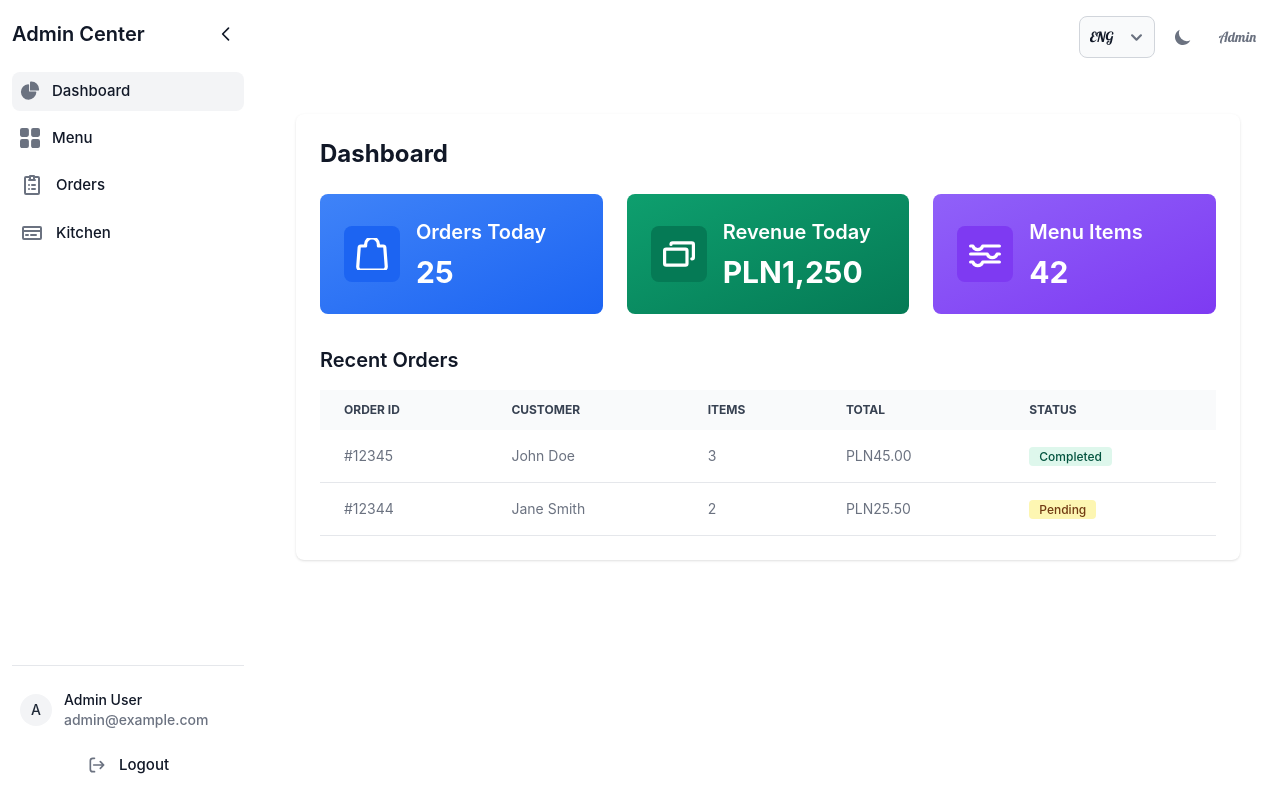
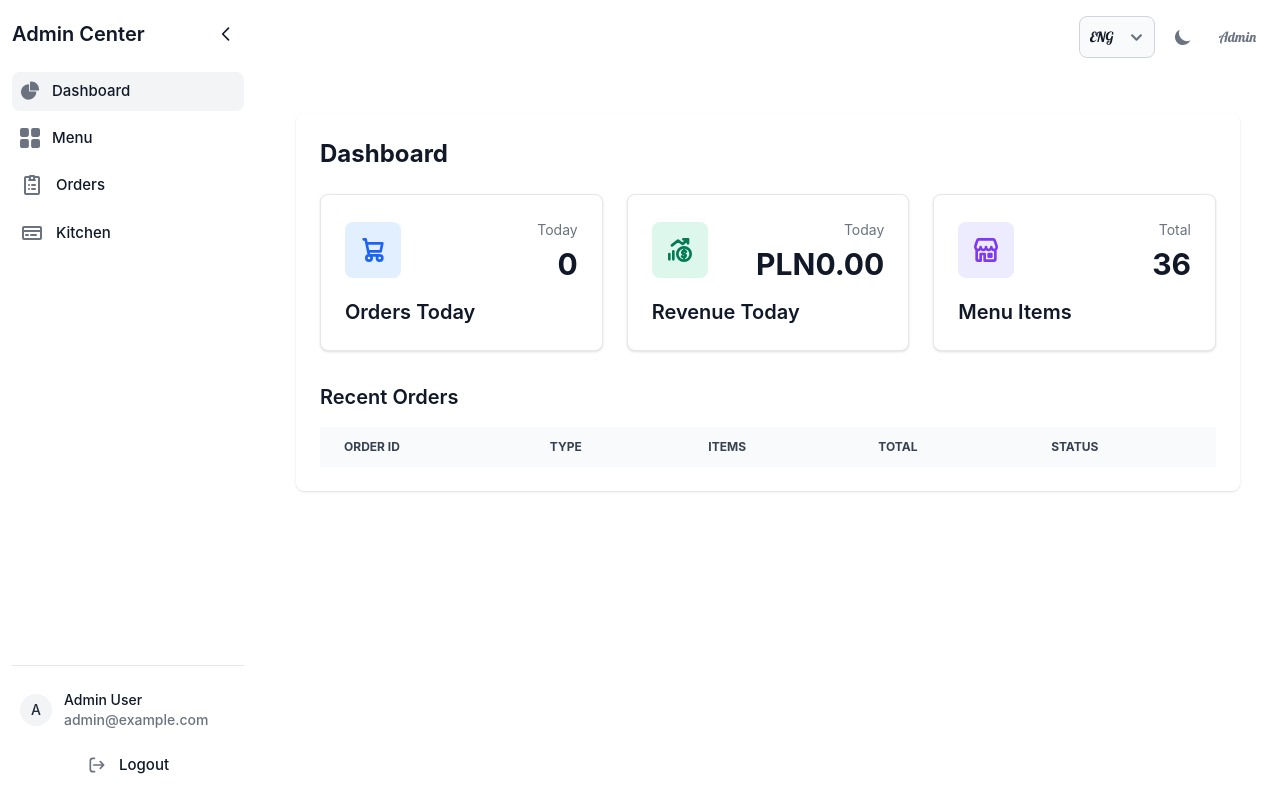
Before and after one commit to amineodjn/web-pos-frontend, a Vue app: page /admin/dashboard in a window 1280 px wide. Shown: the top 812 px of the page. Built offline with nearby package versions, Linux system fonts and the light colour scheme.

Commit message:
feat: add dashboard view [SCRUM-25]

```diff
--- /dev/null
+++ b/src/components/DashboardCard.vue
@@ -0,0 +1,49 @@
+<template>
+  <div
+    class="p-6 bg-white border border-gray-200 rounded-lg shadow hover:shadow-lg transition-all duration-300 dark:bg-gray-800 dark:border-gray-700 group"
+  >
+    <div class="flex items-center justify-between">
+      <div
+        :class="`p-3 ${iconBgColor} rounded-lg group-hover:scale-110 transition-transform duration-300`"
+      >
+        <slot name="icon"></slot>
+      </div>
+      <div class="text-right">
+        <span class="text-sm text-gray-500 dark:text-gray-400">{{
+          translateDashboard(`timeLabels.${timeLabel.toLowerCase()}`)
+        }}</span>
+        <p class="text-3xl font-bold text-gray-900 dark:text-white mt-1">
+          {{ value }}
+        </p>
+      </div>
+    </div>
+    <h2 class="text-xl font-semibold text-gray-900 dark:text-white mt-4">
+      {{ title }}
+    </h2>
+  </div>
+</template>
+
+<script setup lang="ts">
+import { useTranslate } from '../composables/useTranslate'
+
+const { translate: translateDashboard } = useTranslate('dashboard')
+
+defineProps({
+  title: {
+    type: String,
+    required: true
+  },
+  value: {
+    type: [String, Number],
+    required: true
+  },
+  timeLabel: {
+    type: String,
+    default: 'today'
+  },
+  iconBgColor: {
+    type: String,
+    default: 'bg-blue-100 dark:bg-blue-900'
+  }
+})
+</script>
--- /dev/null
+++ b/src/components/OrdersTable.vue
@@ -0,0 +1,103 @@
+<template>
+  <div class="overflow-x-auto">
+    <table class="w-full text-sm text-left text-gray-500 dark:text-gray-400">
+      <thead
+        class="text-xs text-gray-700 uppercase bg-gray-50 dark:bg-gray-700 dark:text-gray-400"
+      >
+        <tr>
+          <th scope="col" class="px-6 py-3">
+            {{ translateOrdersTable('table.orderId') }}
+          </th>
+          <th scope="col" class="px-6 py-3">
+            {{ translateOrdersTable('table.type') }}
+          </th>
+          <th scope="col" class="px-6 py-3">
+            {{ translateOrdersTable('table.items') }}
+          </th>
+          <th scope="col" class="px-6 py-3">
+            {{ translateOrdersTable('table.total') }}
+          </th>
+          <th scope="col" class="px-6 py-3">
+            {{ translateOrdersTable('table.status') }}
+          </th>
+          <th v-if="showActions" scope="col" class="px-6 py-3">
+            {{ translateOrdersTable('table.actions') }}
+          </th>
+        </tr>
+      </thead>
+      <tbody>
+        <tr
+          v-for="order in orders"
+          :key="order.id"
+          class="bg-white border-b dark:bg-gray-800 dark:border-gray-700"
+        >
+          <td class="px-6 py-4">{{ order.id }}</td>
+          <td class="px-6 py-4">
+            {{ translateOrdersTable(`types.${order.orderType}`) }}
+          </td>
+          <td class="px-6 py-4">{{ order.items.length }}</td>
+          <td class="px-6 py-4">PLN{{ order.total.toFixed(2) }}</td>
+          <td class="px-6 py-4">
+            <span
+              :class="{
+                'bg-green-100 text-green-800 dark:bg-green-900 dark:text-green-300':
+                  order.status === 'completed',
+                'bg-yellow-100 text-yellow-800 dark:bg-yellow-900 dark:text-yellow-300':
+                  order.status === 'in-progress',
+                'bg-red-100 text-red-800 dark:bg-red-900 dark:text-red-300':
+                  order.status === 'cancelled'
+              }"
+              class="text-xs font-medium px-2.5 py-0.5 rounded"
+            >
+              {{ translateStatus(order.status) }}
+            </span>
+          </td>
+          <td v-if="showActions" class="px-6 py-4">
+            <div class="flex space-x-2">
+              <button
+                v-if="order.status === 'pending'"
+                @click="$emit('update-status', order.id, 'in-progress')"
+                class="text-blue-600 hover:text-blue-900 dark:text-blue-400 dark:hover:text-blue-300"
+              >
+                {{ translateOrdersTable('actions.start') }}
+              </button>
+              <button
+                v-if="order.status === 'in-progress'"
+                @click="$emit('update-status', order.id, 'completed')"
+                class="text-green-600 hover:text-green-900 dark:text-green-400 dark:hover:text-green-300"
+              >
+                {{ translateOrdersTable('actions.complete') }}
+              </button>
+              <button
+                v-if="
+                  order.status !== 'completed' && order.status !== 'cancelled'
+                "
+                @click="$emit('update-status', order.id, 'cancelled')"
+                class="text-red-600 hover:text-red-900 dark:text-red-400 dark:hover:text-red-300"
+              >
+                {{ translateOrdersTable('actions.cancel') }}
+              </button>
+            </div>
+          </td>
+        </tr>
+      </tbody>
+    </table>
+  </div>
+</template>
+
+<script setup lang="ts">
+import { useTranslate } from '../composables/useTranslate'
+import type { Order } from '../stores/orderStore'
+
+const { translate: translateOrdersTable } = useTranslate('orders')
+const { translate: translateStatus } = useTranslate('status')
+
+defineProps<{
+  orders: Order[]
+  showActions?: boolean
+}>()
+
+defineEmits<{
+  (e: 'update-status', orderId: string, status: Order['status']): void
+}>()
+</script>
--- a/src/components/order/ActiveOrders.vue
+++ b/src/components/order/ActiveOrders.vue
@@ -43,8 +43,10 @@
             <td class="px-6 py-4">
               {{
                 order.orderType === 'dine-in'
-                  ? `Table ${order.tableNumber}`
-                  : translateOrderType('takeaway')
+                  ? translateActiveOrders('table.dineIn', {
+                      number: order.tableNumber
+                    })
+                  : translateActiveOrders('table.takeaway')
               }}
             </td>
             <td class="px-6 py-4">{{ order.items?.length || 0 }}</td>
--- a/src/i18n/locales/en.json
+++ b/src/i18n/locales/en.json
@@ -130,6 +130,44 @@
     }
   },
   "orders": {
+    "table": {
+      "orderId": "Order ID",
+      "type": "Type",
+      "items": "Items",
+      "total": "Total",
+      "status": "Status",
+      "actions": "Actions"
+    },
+    "types": {
+      "dine-in": "Dine-in",
+      "takeaway": "Takeaway"
+    },
+    "actions": {
+      "start": "Start",
+      "complete": "Complete",
+      "cancel": "Cancel"
+    },
+    "activeOrders": {
+      "title": "Active Orders",
+      "headers": {
+        "id": "Order ID",
+        "type": "Type",
+        "table": "Table",
+        "items": "Items",
+        "total": "Total",
+        "status": "Status",
+        "actions": "Actions"
+      },
+      "actions": {
+        "view": "View",
+        "complete": "Complete",
+        "cancel": "Cancel"
+      },
+      "table": {
+        "dineIn": "Table {number}",
+        "takeaway": "Takeaway"
+      }
+    },
     "tabs": {
       "add": "Add Order",
       "history": "Order History"
@@ -152,23 +190,32 @@
       "commentPlaceholder": "Enter your comment here...",
       "cancel": "Cancel",
       "save": "Save"
+    }
+  },
+  "kitchen": {
+    "display": {
+      "title": "Kitchen Display",
+      "comments": "Comments",
+      "complete": "Completed"
+    }
+  },
+  "status": {
+    "pending": "Pending",
+    "in-progress": "In Progress",
+    "completed": "Completed",
+    "cancelled": "Cancelled"
+  },
+  "dashboard": {
+    "title": "Dashboard",
+    "cards": {
+      "ordersToday": "Orders Today",
+      "revenueToday": "Revenue Today",
+      "menuItems": "Menu Items"
     },
-    "activeOrders": {
-      "title": "Active Orders",
-      "headers": {
-        "id": "Order ID",
-        "type": "Type",
-        "table": "Table",
-        "items": "Items",
-        "total": "Total",
-        "status": "Status",
-        "actions": "Actions"
-      },
-      "actions": {
-        "view": "View",
-        "complete": "Complete",
-        "cancel": "Cancel"
-      }
+    "recentOrders": "Recent Orders",
+    "timeLabels": {
+      "today": "Today",
+      "total": "Total"
     }
   },
   "kitchen": {
--- a/src/i18n/locales/pl.json
+++ b/src/i18n/locales/pl.json
@@ -168,7 +168,54 @@
         "view": "Podgląd",
         "complete": "Zakończ",
         "cancel": "Anuluj"
+      },
+      "table": {
+        "dineIn": "Stolik {number}",
+        "takeaway": "Na wynos"
       }
+    },
+    "table": {
+      "orderId": "ID Zamówienia",
+      "type": "Typ",
+      "items": "Pozycje",
+      "total": "Suma",
+      "status": "Status",
+      "actions": "Akcje"
+    },
+    "types": {
+      "dine-in": "Na miejscu",
+      "takeaway": "Na wynos"
+    },
+    "actions": {
+      "start": "Rozpocznij",
+      "complete": "Zakończ",
+      "cancel": "Anuluj"
+    }
+  },
+  "kitchen": {
+    "display": {
+      "title": "Wyświetlacz Kuchni",
+      "comments": "Komentarze",
+      "complete": "Zakończ Zamówienie"
+    }
+  },
+  "status": {
+    "pending": "Oczekujące",
+    "in-progress": "W trakcie",
+    "completed": "Zakończone",
+    "cancelled": "Anulowane"
+  },
+  "dashboard": {
+    "title": "Panel",
+    "cards": {
+      "ordersToday": "Zamówienia Dzisiaj",
+      "revenueToday": "Przychód Dzisiaj",
+      "menuItems": "Pozycje Menu"
+    },
+    "recentOrders": "Ostatnie Zamówienia",
+    "timeLabels": {
+      "today": "Dzisiaj",
+      "total": "Razem"
     }
   },
   "kitchen": {
--- a/src/stores/orderStore.ts
+++ b/src/stores/orderStore.ts
@@ -7,7 +7,7 @@ export interface OrderItem extends MenuItem {
   comment?: string
 }
 
-interface Order {
+export interface Order {
   id: string
   tableNumber: number | null
   orderType: 'dine-in' | 'takeaway'
@@ -108,7 +108,7 @@ export const useOrderStore = defineStore('order', () => {
         currentOrder.value.orderType === 'dine-in'
           ? (currentOrder.value.tableNumber ?? null)
           : null,
-      orderType: currentOrder.value.orderType || 'dine-in',
+      orderType: currentOrder.value.orderType || 'takeaway',
       items: currentOrder.value.items,
       status: 'in-progress',
       total: currentOrder.value.total!,
--- /dev/null
+++ b/src/views/ActiveOrdersView.vue
@@ -0,0 +1,33 @@
+<template>
+  <div class="p-5">
+    <div class="bg-white dark:bg-dark-bg rounded-lg shadow p-6">
+      <h1 class="text-2xl font-bold text-gray-900 dark:text-white mb-6">
+        {{ $t('activeOrders.title') }}
+      </h1>
+      <OrdersTable
+        :orders="activeOrders"
+        :show-actions="true"
+        @update-status="handleStatusUpdate"
+      />
+    </div>
+  </div>
+</template>
+
+<script setup lang="ts">
+import { computed } from 'vue'
+import { useOrderStore } from '../stores/orderStore'
+import OrdersTable from '../components/OrdersTable.vue'
+
+const orderStore = useOrderStore()
+
+const activeOrders = computed(() => {
+  return orderStore.activeOrders
+})
+
+function handleStatusUpdate(
+  orderId: string,
+  status: 'pending' | 'in-progress' | 'completed' | 'cancelled'
+) {
+  orderStore.updateOrderStatus(orderId, status)
+}
+</script>
--- a/src/views/DashboardView.vue
+++ b/src/views/DashboardView.vue
@@ -2,156 +2,158 @@
   <div class="p-5">
     <div class="bg-white dark:bg-dark-bg rounded-lg shadow p-6">
       <h1 class="text-2xl font-bold text-gray-900 dark:text-white mb-6">
-        Dashboard
+        {{ translateDashboard('title') }}
       </h1>
       <div class="grid grid-cols-1 md:grid-cols-3 gap-6">
         <!-- Order Statistics Card -->
-        <div
-          class="bg-gradient-to-br from-blue-500 to-blue-600 rounded-lg p-6 text-white"
+        <DashboardCard
+          :title="translateDashboard('cards.ordersToday')"
+          :value="todayOrdersCount"
+          icon-bg-color="bg-blue-100 dark:bg-blue-900"
         >
-          <div class="flex items-center">
-            <div class="p-3 bg-blue-600 rounded-lg">
+          <template #icon>
             <svg
-                class="w-8 h-8"
+              class="w-8 h-8 text-blue-600 dark:text-blue-300"
               aria-hidden="true"
               xmlns="http://www.w3.org/2000/svg"
+              width="24"
+              height="24"
               fill="none"
-                viewBox="0 0 18 20"
+              viewBox="0 0 24 24"
             >
               <path
                 stroke="currentColor"
                 stroke-linecap="round"
                 stroke-linejoin="round"
                 stroke-width="2"
-                  d="M17 5.923A1 1 0 0 0 16 5h-3V4a4 4 0 1 0-8 0v1H2a1 1 0 0 0-1 .923L.086 17.846A2 2 0 0 0 2.08 20h13.84a2 2 0 0 0 1.994-2.153L17 5.923Z"
+                d="M5 4h1.5L9 16m0 0h8m-8 0a2 2 0 1 0 0 4 2 2 0 0 0 0-4Zm8 0a2 2 0 1 0 0 4 2 2 0 0 0 0-4Zm-8.5-3h9.25L19 7H7.312"
               />
             </svg>
-            </div>
-            <div class="ml-4">
-              <h2 class="text-xl font-semibold">Orders Today</h2>
-              <p class="text-3xl font-bold mt-2">25</p>
-            </div>
-          </div>
-        </div>
+          </template>
+        </DashboardCard>
 
         <!-- Revenue Card -->
-        <div
-          class="bg-gradient-to-br from-green-500 to-green-600 rounded-lg p-6 text-white"
+        <DashboardCard
+          :title="translateDashboard('cards.revenueToday')"
+          :value="`PLN${todayRevenue}`"
+          icon-bg-color="bg-green-100 dark:bg-green-900"
         >
-          <div class="flex items-center">
-            <div class="p-3 bg-green-600 rounded-lg">
+          <template #icon>
             <svg
-                class="w-8 h-8"
+              class="w-8 h-8 text-green-600 dark:text-green-300"
               aria-hidden="true"
               xmlns="http://www.w3.org/2000/svg"
+              width="24"
+              height="24"
               fill="none"
-                viewBox="0 0 20 16"
+              viewBox="0 0 24 24"
             >
               <path
                 stroke="currentColor"
                 stroke-linecap="round"
                 stroke-linejoin="round"
                 stroke-width="2"
-                  d="M5 2a1 1 0 0 1 1-1h12a1 1 0 0 1 1 1v8a1 1 0 0 1-1 1M2 5h12a1 1 0 0 1 1 1v8a1 1 0 0 1-1 1H2a1 1 0 0 1-1-1V6a1 1 0 0 1 1-1Z"
+                d="M13.6 16.733c.234.269.548.456.895.534a1.4 1.4 0 0 0 1.75-.762c.172-.615-.446-1.287-1.242-1.481-.796-.194-1.41-.861-1.241-1.481a1.4 1.4 0 0 1 1.75-.762c.343.077.654.26.888.524m-1.358 4.017v.617m0-5.939v.725M4 15v4m3-6v6M6 8.5 10.5 5 14 7.5 18 4m0 0h-3.5M18 4v3m2 8a5 5 0 1 1-10 0 5 5 0 0 1 10 0Z"
               />
             </svg>
-            </div>
-            <div class="ml-4">
-              <h2 class="text-xl font-semibold">Revenue Today</h2>
-              <p class="text-3xl font-bold mt-2">PLN1,250</p>
-            </div>
-          </div>
-        </div>
+          </template>
+        </DashboardCard>
 
         <!-- Menu Items Card -->
-        <div
-          class="bg-gradient-to-br from-purple-500 to-purple-600 rounded-lg p-6 text-white"
+        <DashboardCard
+          :title="translateDashboard('cards.menuItems')"
+          :value="totalMenuItems"
+          time-label="Total"
+          icon-bg-color="bg-purple-100 dark:bg-purple-900"
         >
-          <div class="flex items-center">
-            <div class="p-3 bg-purple-600 rounded-lg">
+          <template #icon>
             <svg
-                class="w-8 h-8"
+              class="w-8 h-8 text-purple-600 dark:text-purple-300"
               aria-hidden="true"
               xmlns="http://www.w3.org/2000/svg"
+              width="24"
+              height="24"
               fill="none"
-                viewBox="0 0 20 20"
+              viewBox="0 0 24 24"
             >
               <path
                 stroke="currentColor"
                 stroke-linecap="round"
                 stroke-linejoin="round"
                 stroke-width="2"
-                  d="M1 5h1.424a3.228 3.228 0 0 0 6.152 0H19M1 10h10.424a3.228 3.228 0 0 0 6.152 0H19M1 15h1.424a3.228 3.228 0 0 0 6.152 0H19"
+                d="M6 12c.263 0 .524-.06.767-.175a2 2 0 0 0 .65-.491c.186-.21.333-.46.433-.734.1-.274.15-.568.15-.864a2.4 2.4 0 0 0 .586 1.591c.375.422.884.659 1.414.659.53 0 1.04-.237 1.414-.659A2.4 2.4 0 0 0 12 9.736a2.4 2.4 0 0 0 .586 1.591c.375.422.884.659 1.414.659.53 0 1.04-.237 1.414-.659A2.4 2.4 0 0 0 16 9.736c0 .295.052.588.152.861s.248.521.434.73a2 2 0 0 0 .649.488 1.809 1.809 0 0 0 1.53 0 2.03 2.03 0 0 0 .65-.488c.185-.209.332-.457.433-.73.1-.273.152-.566.152-.861 0-.974-1.108-3.85-1.618-5.121A.983.983 0 0 0 17.466 4H6.456a.986.986 0 0 0-.93.645C5.045 5.962 4 8.905 4 9.736c.023.59.241 1.148.611 1.567.37.418.865.667 1.389.697Zm0 0c.328 0 .651-.091.94-.266A2.1 2.1 0 0 0 7.66 11h.681a2.1 2.1 0 0 0 .718.734c.29.175.613.266.942.266.328 0 .651-.091.94-.266.29-.174.537-.427.719-.734h.681a2.1 2.1 0 0 0 .719.734c.289.175.612.266.94.266.329 0 .652-.091.942-.266.29-.174.536-.427.718-.734h.681c.183.307.43.56.719.734.29.174.613.266.941.266a1.819 1.819 0 0 0 1.06-.351M6 12a1.766 1.766 0 0 1-1.163-.476M5 12v7a1 1 0 0 0 1 1h2v-5h3v5h7a1 1 0 0 0 1-1v-7m-5 3v2h2v-2h-2Z"
               />
             </svg>
-            </div>
-            <div class="ml-4">
-              <h2 class="text-xl font-semibold">Menu Items</h2>
-              <p class="text-3xl font-bold mt-2">42</p>
-            </div>
-          </div>
-        </div>
+          </template>
+        </DashboardCard>
       </div>
 
       <!-- Recent Orders Table -->
       <div class="mt-8">
         <h2 class="text-xl font-semibold text-gray-900 dark:text-white mb-4">
-          Recent Orders
+          {{ translateDashboard('recentOrders') }}
         </h2>
-        <div class="overflow-x-auto">
-          <table
-            class="w-full text-sm text-left text-gray-500 dark:text-gray-400"
-          >
-            <thead
-              class="text-xs text-gray-700 uppercase bg-gray-50 dark:bg-gray-700 dark:text-gray-400"
-            >
-              <tr>
-                <th scope="col" class="px-6 py-3">Order ID</th>
-                <th scope="col" class="px-6 py-3">Customer</th>
-                <th scope="col" class="px-6 py-3">Items</th>
-                <th scope="col" class="px-6 py-3">Total</th>
-                <th scope="col" class="px-6 py-3">Status</th>
-              </tr>
-            </thead>
-            <tbody>
-              <tr
-                class="bg-white border-b dark:bg-gray-800 dark:border-gray-700"
-              >
-                <td class="px-6 py-4">#12345</td>
-                <td class="px-6 py-4">John Doe</td>
-                <td class="px-6 py-4">3</td>
-                <td class="px-6 py-4">PLN45.00</td>
-                <td class="px-6 py-4">
-                  <span
-                    class="bg-green-100 text-green-800 text-xs font-medium px-2.5 py-0.5 rounded dark:bg-green-900 dark:text-green-300"
-                  >
-                    Completed
-                  </span>
-                </td>
-              </tr>
-              <tr
-                class="bg-white border-b dark:bg-gray-800 dark:border-gray-700"
-              >
-                <td class="px-6 py-4">#12344</td>
-                <td class="px-6 py-4">Jane Smith</td>
-                <td class="px-6 py-4">2</td>
-                <td class="px-6 py-4">PLN25.50</td>
-                <td class="px-6 py-4">
-                  <span
-                    class="bg-yellow-100 text-yellow-800 text-xs font-medium px-2.5 py-0.5 rounded dark:bg-yellow-900 dark:text-yellow-300"
-                  >
-                    Pending
-                  </span>
-                </td>
-              </tr>
-            </tbody>
-          </table>
-        </div>
+        <OrdersTable :orders="recentOrders" />
       </div>
     </div>
   </div>
 </template>
 
 <script setup lang="ts">
-// Dashboard logic will be added here
+import { computed } from 'vue'
+import { useOrderStore } from '../stores/orderStore'
+import { useMenuStore } from '../stores/menuStore'
+import OrdersTable from '../components/OrdersTable.vue'
+import DashboardCard from '../components/DashboardCard.vue'
+import { useTranslate } from '../composables/useTranslate'
+
+const { translate: translateDashboard } = useTranslate('dashboard')
+
+const orderStore = useOrderStore()
+const menuStore = useMenuStore()
+
+const today = new Date()
+today.setHours(0, 0, 0, 0)
+
+const todayOrdersCount = computed(() => {
+  return orderStore.activeOrders.filter(order => {
+    const orderDate = new Date(order.createdAt)
+    return orderDate >= today
+  }).length
+})
+
+const todayRevenue = computed(() => {
+  return orderStore.activeOrders
+    .filter(order => {
+      const orderDate = new Date(order.createdAt)
+      return orderDate >= today
+    })
+    .reduce((total, order) => total + order.total, 0)
+    .toFixed(2)
+})
+
+const totalMenuItems = computed(() => {
+  return menuStore.allItems.length
+})
+
+const averageOrdersPerHour = computed(() => {
+  return Math.round(todayOrdersCount.value / 24)
+})
+
+const averageRevenuePerOrder = computed(() => {
+  return (Number(todayRevenue.value) / todayOrdersCount.value).toFixed(2)
+})
+
+const averageItemsPerCategory = computed(() => {
+  return Math.round(totalMenuItems.value / 8)
+})
+
+const recentOrders = computed(() => {
+  return [...orderStore.activeOrders]
+    .sort(
+      (a, b) =>
+        new Date(b.createdAt).getTime() - new Date(a.createdAt).getTime()
+    )
+    .slice(0, 5)
+})
 </script>
```
Lines whose indentation alone changed are shown as unchanged.
